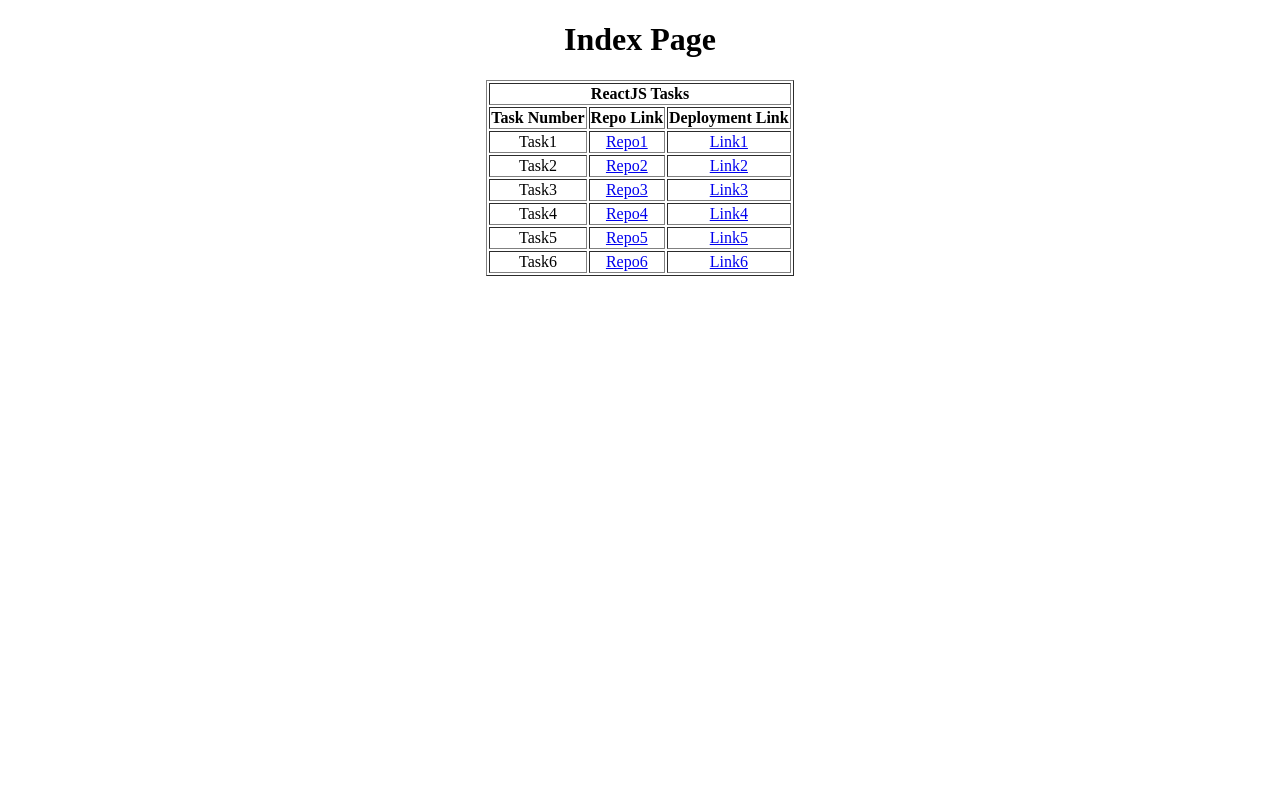
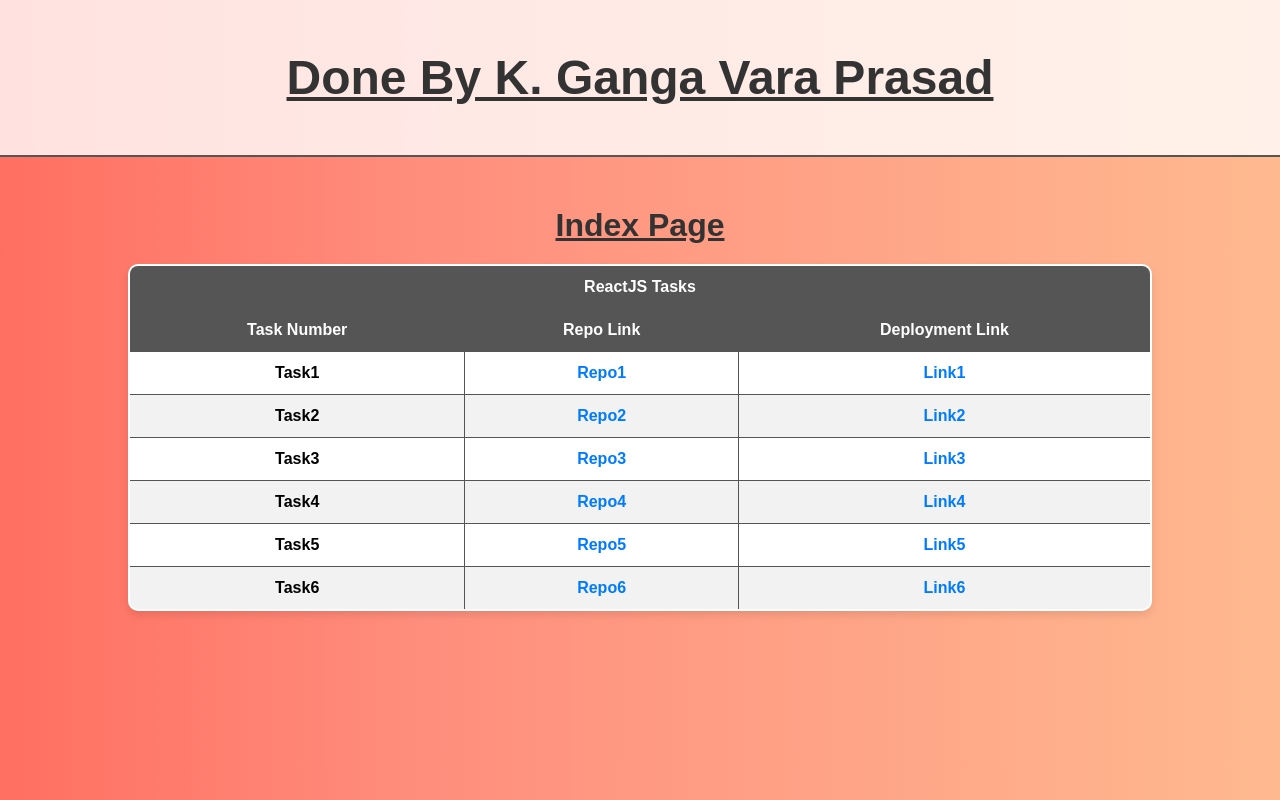
Before and after one commit to Ganga-777/Mern_ReactJS, a plain HTML site: page index.html in a window 1280 px wide. Drawn offline with Linux system fonts and the light colour scheme.

Commit message:
Update index.html

```diff
--- a/index.html
+++ b/index.html
@@ -4,8 +4,235 @@
     <meta charset="UTF-8">
     <meta name="viewport" content="width=device-width, initial-scale=1.0">
     <title>21BCE9682 ReactJS Tasks</title>
+
+    <style>
+                body {
+            font-family: Arial, sans-serif;
+            margin: 0;
+            padding: 0;
+            background: radial-gradient(circle, #FF6F61, #FF8E7D, #FFA487, #FFB98F);
+            background-size: cover;
+            background-attachment: fixed;
+            position: relative;
+            z-index: 0;
+            overflow: hidden;
+        }
+
+        .overlay {
+            position: absolute;
+            top: 0;
+            left: 0;
+            width: 100%;
+            height: 100%;
+            background: url('texture.png') repeat; /* Add your texture image here */
+            opacity: 0.15; /* Adjust opacity to your preference */
+            z-index: -1;
+        }
+
+        .header {
+            text-align: center;
+            padding: 50px 0;
+            background-color: rgba(255, 255, 255, 0.8);
+            border-bottom: 2px solid #555;
+        }
+
+        .header h1 {
+            font-size: 3em;
+            color: #333;
+            margin: 0;
+        }
+
+        center {
+            text-align: center;
+        }
+
+        h1 {
+            color: #333;
+            text-decoration: underline;
+            margin-bottom: 20px;
+        }
+
+        p {
+            font-style: italic;
+            color: #555;
+        }
+
+
+
+        body {
+            font-family: Arial, sans-serif;
+            margin: 0;
+            padding: 0;
+            background: radial-gradient(circle, #FF6F61, #FF8E7D, #FFA487, #FFB98F);
+            background-size: cover;
+            background-attachment: fixed;
+            position: relative;
+            z-index: 0;
+            overflow: hidden;
+        }
+
+        .overlay {
+            position: absolute;
+            top: 0;
+            left: 0;
+            width: 100%;
+            height: 100%;
+            background: url('texture.png') repeat; /* Add your texture image here */
+            opacity: 0.15; /* Adjust opacity to your preference */
+            z-index: -1;
+        }
+
+        center {
+            margin-top: 50px;
+            text-align: center;
+        }
+
+        h1 {
+            color: #333;
+            text-decoration: underline;
+            margin-bottom: 20px;
+        }
+
+        p {
+            font-style: italic;
+            color: #555;
+        }
+
+        table {
+            border-collapse: collapse;
+            width: 90%;
+            margin: auto;
+            background-color: rgba(255, 255, 255, 0.8);
+            border: 2px solid #555;
+            margin-top: 20px;
+            border-radius: 10px;
+            overflow: hidden;
+            box-shadow: 0 4px 8px rgba(0, 0, 0, 0.1);
+        }
+
+        th, td {
+            padding: 12px;
+        }
+
+        th {
+            background-color: #555;
+            color: #fff;
+            text-align: center;
+            font-weight: bold;
+            position: sticky;
+            top: 0;
+        }
+
+        td {
+            text-align: center;
+            font-weight: bolder;
+        }
+
+        a {
+            text-decoration: none;
+            color: #007BFF;
+            font-weight: bold;
+            transition: color 0.3s;
+        }
+
+        a:hover {
+            color: #0056b3;
+        }
+
+        tr:nth-child(even) {
+            background-color: #f2f2f2;
+        }
+
+        body {
+            font-family: Arial, sans-serif;
+            margin: 0;
+            padding: 0;
+            background: linear-gradient(to right, #FF6F61, #FF8E7D, #FFA487, #FFB98F);
+            background-size: cover;
+            background-attachment: fixed;
+            position: relative;
+            z-index: 0;
+        }
+
+        .overlay {
+            position: absolute;
+            top: 0;
+            left: 0;
+            width: 100%;
+            height: 100%;
+            background: url('texture.png') repeat; /* Add your texture image here */
+            opacity: 0.15; /* Adjust opacity to your preference */
+            z-index: -1;
+        }
+
+
+        body {
+            font-family: Arial, sans-serif;
+            background-color: #f4f4f4;
+            margin: 0;
+            padding: 0;
+        }
+
+        center {
+            margin-top: 50px;
+            text-align: center;
+        }
+
+        h1 {
+            color: #333;
+            text-decoration: underline;
+        }
+
+        p {
+            font-style: italic;
+            color: #555;
+        }
+
+        table {
+            border-collapse: collapse;
+            width: 80%;
+            margin: auto;
+            background-color: #fff;
+            border: 2px solid #555;
+            margin-top: 20px;
+        }
+
+        th, td {
+            padding: 12px;
+        }
+
+        th {
+            background-color: #555;
+            color: #fff;
+            text-align: center;
+            font-weight: bold;
+        }
+
+        td {
+            text-align: center;
+            font-weight: bolder;
+        }
+
+        a {
+            text-decoration: none;
+            color: #007BFF;
+            font-weight: bold;
+            transition: color 0.3s;
+        }
+
+        a:hover {
+            color: #0056b3;
+        }
+
+        tr:nth-child(even) {
+            background-color: #f2f2f2;
+        }
+    </style>
 </head>
 <body>
+    <div class="header">
+        <h1>Done By K. Ganga Vara Prasad</h1>
+    </div>
     <center>
         <h1>Index Page</h1>
         <table border="1">
```
